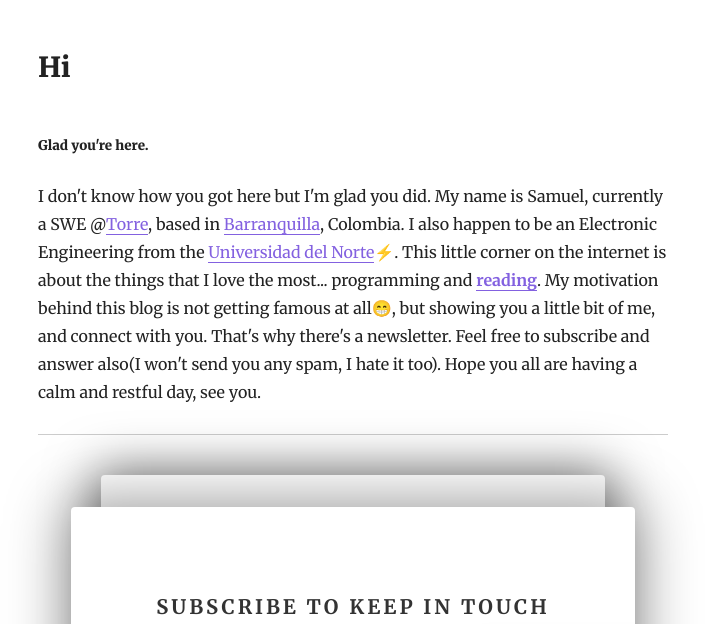
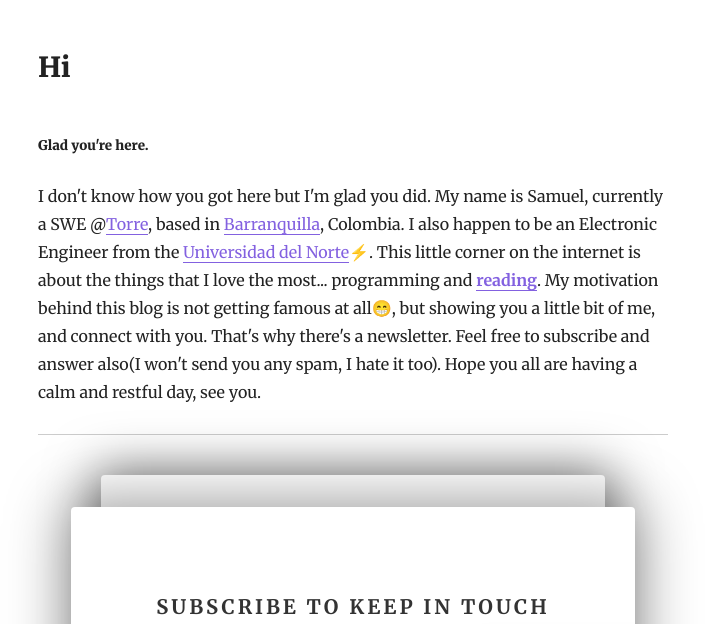
Before and after one commit to samgj18/our-space, a Gatsby site: page /our-space/ in a window 1280 px wide. Shown: the part 173-797 px from the top of the page, without its empty margins (287-992 px from the left). Built offline with nearby package versions, Linux system fonts and the light colour scheme; Gatsby itself is replaced by a stand-in of ours; some packages are replaced by stand-ins of ours; some icons are missing.

Commit message:
Update index.md

```diff
--- a/content/blog/our-space/index.md
+++ b/content/blog/our-space/index.md
@@ -8,6 +8,6 @@
 
 ##### Glad you're here.
 
-I don't know how you got here but I'm glad you did. My name is Samuel, currently a SWE @[Torre](https://torre.co), based in [Barranquilla](https://www.google.com/maps/d/u/0/viewer?msa=0&ll=10.988674000000001%2C-74.80513599999999&spn=0.16818%2C0.290108&mid=1D0SdQ0ptO4GByAuyN9qfBbtO8vQ&z=12), Colombia. I also happen to be an Electronic Engineering from the [Universidad del Norte](https://www.uninorte.edu.co/)⚡️.
+I don't know how you got here but I'm glad you did. My name is Samuel, currently a SWE @[Torre](https://torre.co), based in [Barranquilla](https://www.google.com/maps/d/u/0/viewer?msa=0&ll=10.988674000000001%2C-74.80513599999999&spn=0.16818%2C0.290108&mid=1D0SdQ0ptO4GByAuyN9qfBbtO8vQ&z=12), Colombia. I also happen to be an Electronic Engineer from the [Universidad del Norte](https://www.uninorte.edu.co/)⚡️.
 This little corner on the internet is about the things that I love the most... programming and [**reading**](https://lavozdelmuro.net/100-libros-que-todo-ser-humano-deberia-leer/). My motivation behind this blog is not getting famous at all😁, but showing you a little bit of me, and connect with you. That's why there's a newsletter. Feel free to subscribe and answer also(I won't send you any spam, I hate it too).
 Hope you all are having a calm and restful day, see you.
```
